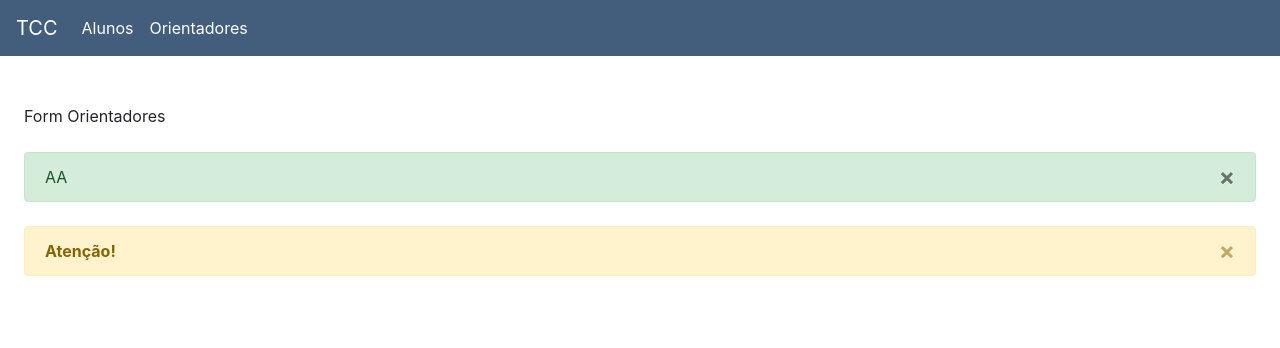
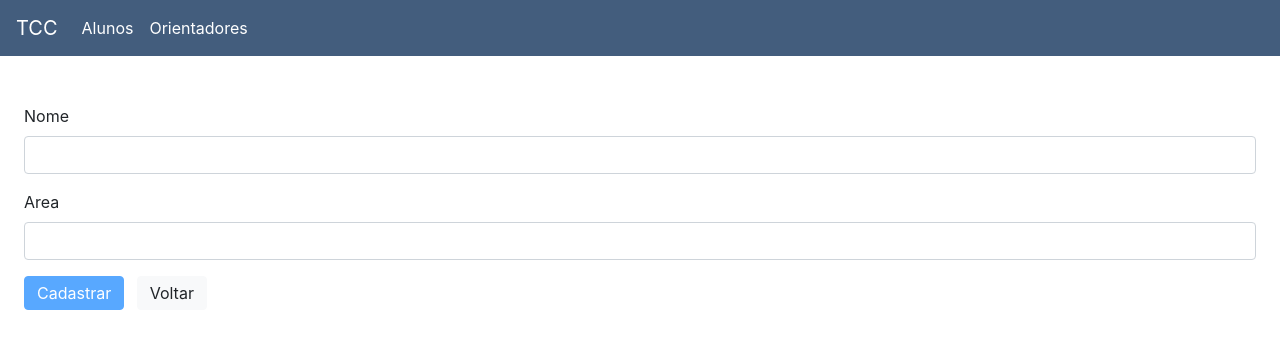
Before and after one commit to romulogomes/tcc_typescript, a React (Create React App) app: page /orientador/novo in a window 1280 px wide. Shown: the top 348 px of the page. Built offline with nearby package versions, Linux system fonts and the light colour scheme.

Commit message:
service orientadores

```diff
--- a/src/components/Input.tsx
+++ b/src/components/Input.tsx
@@ -1,14 +1,19 @@
 import * as React from 'react';
+import { Field } from 'react-final-form'
 
 export interface InputProps {
+    label: string;
+    name: string;
+
 }
 
-export default class Input extends React.Component<InputProps, any> {
+export default class InputText extends React.Component<InputProps, any> {
   public render() {
     return (
-      <div>
-        Input
-      </div>
+        <div className="form-group">
+        <label htmlFor="name">{this.props.label}</label>
+            <Field name={this.props.name} component="input" type="text" className="form-control" />
+        </div>
     );
   }
 }
--- a/src/components/orientadores/Form.tsx
+++ b/src/components/orientadores/Form.tsx
@@ -1,7 +1,19 @@
 import * as React from 'react';
+import { Form } from 'react-final-form'
+import { Link } from 'react-router-dom'
+
 import Alerta from '../Alerta';
+import InputText from '../Input';
+import OrientadorService from './Service'
+import { Orientador } from './List';
 
 export interface FormOrientadoresProps {
+}
+
+export interface OrientadorForm {
+    id? : number;
+    name: string;
+    area: string;
 }
 
 export default class FormOrientadores extends React.Component<FormOrientadoresProps, any> {
@@ -12,11 +24,51 @@ export default class FormOrientadores extends React.Component<FormOrientadoresPr
             idOrientador : props.match.params.id ? props.match.params.id : 0,
             name : '',
             area : '',
-            success : { ativo : true, mensagem : 'AA'},
-            warning : { ativo : true, mensagem : ''}
+            success : { ativo : false, mensagem : ''},
+            warning : { ativo : false, mensagem : ''}
         }
 
+        this.salvarOrientador = this.salvarOrientador.bind(this);
         this.dismissAlert = this.dismissAlert.bind(this);
+    }
+
+    salvarOrientador(dadosForm: any) : void{
+        // Duvida 01
+        const dados : OrientadorForm = dadosForm as OrientadorForm;
+
+        debugger
+        if(!dados.name || !dados.area){
+            this.setState({ warning : { ativo : true, mensagem : 'Preencha todos os campos' }, success : { ativo : false }})
+            return;
+        }
+
+        if(this.state.idOrientador){
+            dados.id = this.state.idOrientador;
+            OrientadorService.editaOrientador(dados)
+                .then(res => {
+                    if(res.data.id)
+                        this.setState( {success : { ativo : true, mensagem : "Editado com Sucesso"}, warning : { ativo : false} });
+                    else
+                        this.setState( { success : { ativo : false }, warning : { ativo : true, mensagem : "Não foi possível concluir sua Requisicao - Nome ja existe" } });
+                }).catch(erro => {
+                    this.setState( { success : { ativo : false },
+                                     warning : { ativo : true, mensagem : "Erro" } });
+                })
+        }
+        else{
+            OrientadorService.gravaOrientador(dados)
+                .then(res => {
+                    this.setState( {success : { ativo : true, mensagem : "Cadastrado com Sucesso"} , warning : { ativo : false} });
+                    if(res.data.id)
+                        this.setState( {success : { ativo : true, mensagem : "salvo com Sucesso"}, warning : { ativo : false} });
+                    else
+                        this.setState( { success : { ativo : false }, warning : { ativo : true, mensagem : "Não foi possível concluir sua Requisicao - Nome ja existe" } });
+                }).catch(res => {
+                    const erros = res.response.data;
+                    const mensagem = erros["name"] ? `Nome já existe - Server: ${erros["name"][0]}` : "Não foi possível concluir sua Requisicao";
+                    this.setState( { success : { ativo : false }, warning : { ativo : true, mensagem } });
+                })
+        }
     }
 
     dismissAlert(alert){
@@ -26,7 +78,24 @@ export default class FormOrientadores extends React.Component<FormOrientadoresPr
     public render() {
         return (
             <div className="fadeIn mt-4 p-4">
-                Form Orientadores
+                <Form onSubmit={this.salvarOrientador}
+                      initialValues={{ name: this.state.name, area: this.state.area }}
+                      render={({ handleSubmit, form, submitting, pristine}) => (
+                        <form onSubmit={handleSubmit}>
+
+                            <InputText label="Nome" name="name"/>
+
+                            <InputText label="Area" name="area"/>
+
+
+                            <div className="mt-3">
+                                <button type="submit" disabled={submitting || pristine} className="btn btn-primary">Cadastrar</button>
+                                <Link to='/orientador'> <button type="button" className="btn btn-light ml-2">Voltar</button> </Link>
+                            </div>
+                        </form>
+                    )}
+                />
+
                 <Alerta tipo="success" show={this.state.success.ativo} mensagem={this.state.success.mensagem} clickFechar={() => this.dismissAlert('sucess')}/>
                 <Alerta tipo="warning" show={this.state.warning.ativo} mensagem={this.state.warning.mensagem} clickFechar={() => this.dismissAlert('warning')}/>
             </div>
--- a/src/components/orientadores/Service.tsx
+++ b/src/components/orientadores/Service.tsx
@@ -1,25 +1,24 @@
 import axios, { AxiosPromise } from 'axios';
 import { API_URL } from '../../ApiUrl'
-import { Orientador } from './List';
 
 class OrientadorService {
     url_orientadores = API_URL+'orientadores/';
 
-    listaOrientadores() : AxiosPromise{
+    listaOrientadores(): AxiosPromise{
         return axios.get(this.url_orientadores);
     }
 
-    // getInfosOrientador(idOrientador){
-    //     return axios.get(this.url_orientadores+idOrientador);
-    // }
+    getInfosOrientador(idOrientador : number): AxiosPromise{
+        return axios.get(this.url_orientadores+idOrientador);
+    }
 
-    // gravaOrientador(data){
-    //     return axios.post(this.url_orientadores, data);
-    // }
+    gravaOrientador(data): AxiosPromise{
+        return axios.post(this.url_orientadores, data);
+    }
 
-    // editaOrientador(data){
-    //     return axios.put(this.url_orientadores, data);
-    // }
+    editaOrientador(data): AxiosPromise{
+        return axios.put(this.url_orientadores, data);
+    }
 
     removeOrientador(idOrientador : number) :AxiosPromise{
         return axios.delete(this.url_orientadores+idOrientador);
```
